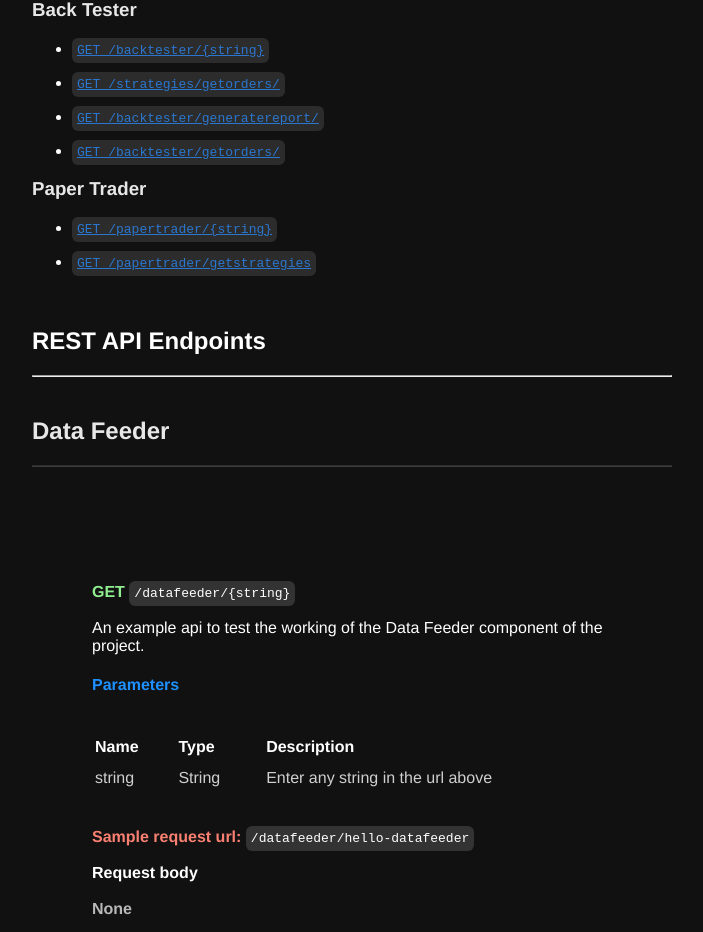
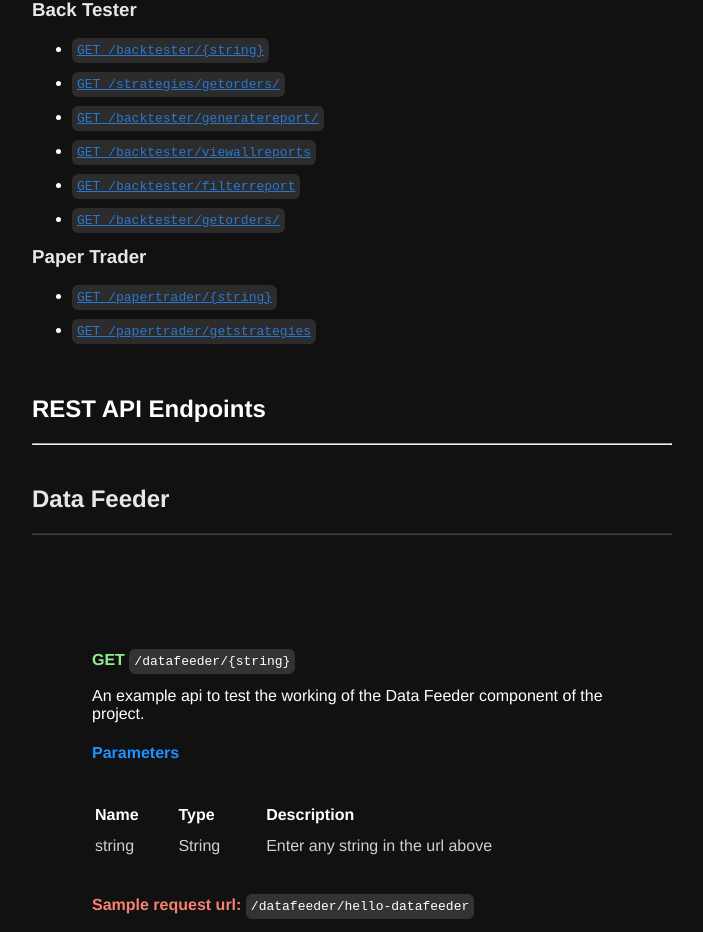
Before and after one commit to Varun487/AIAlgoTrading, a Vue app in the folder AITradingPlatform/UI/ai-trading-platform-ui/: page /api in a window 1280 px wide. Shown: the part 933-1865 px from the top of the page, without its empty margins (288-991 px from the left). Built offline with nearby package versions, Linux system fonts and the light colour scheme.

Commit message:
Added BackTester API (view_all_reports & filter_report)

```diff
--- a/AITradingPlatform/UI/ai-trading-platform-ui/src/components/RestApi/EndpointsOverviewList.vue
+++ b/AITradingPlatform/UI/ai-trading-platform-ui/src/components/RestApi/EndpointsOverviewList.vue
@@ -101,6 +101,14 @@ export default {
           link: "#generate-report",
         },
         {
+          code: "GET /backtester/viewallreports",
+          link: "#view-all-reports",
+        },
+        {
+          code: "GET /backtester/filterreport",
+          link: "#filter-report",
+        },
+        {
           code: "GET /backtester/getorders/",
           link: "#get-orders",
         },
```
